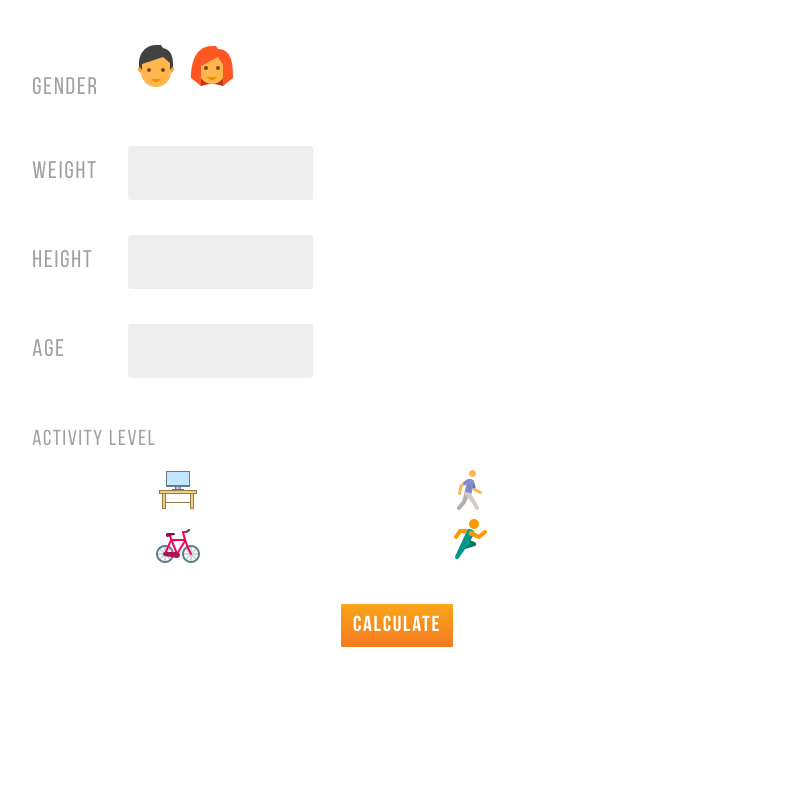
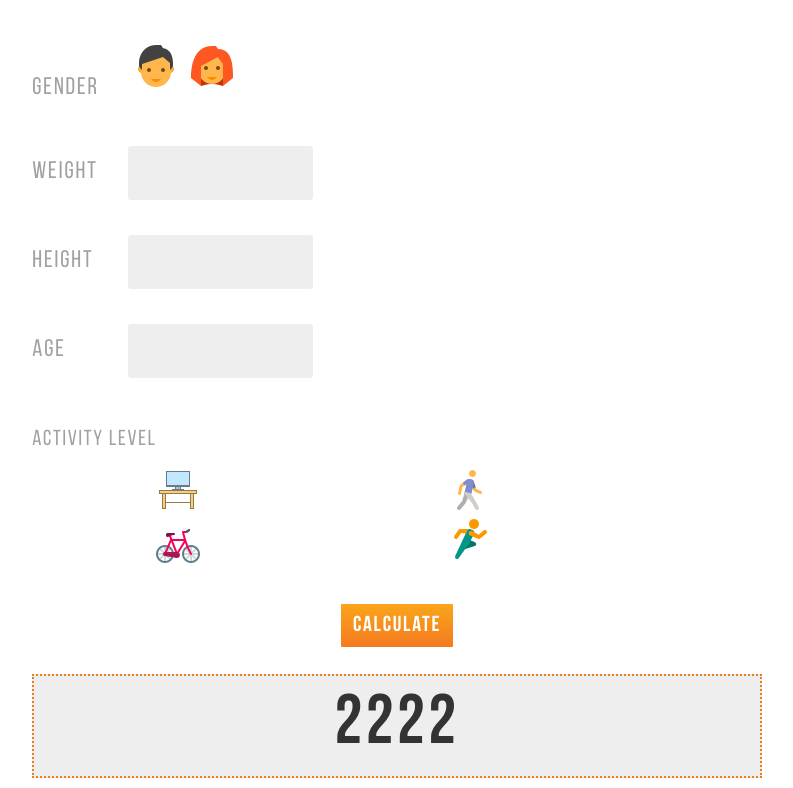
Before and after one commit to brandlej3/health-calc, a React (Create React App) app: page / in a window 1280 px wide. Shown: the part 240-1028 px from the top of the page, without its empty margins (243-1036 px from the left). Before the commit the page ends 914 px from the top, so only its background shows below. Built offline with nearby package versions, Linux system fonts and the light colour scheme.

Commit message:
adding calorie display component

```diff
--- a/src/App.js
+++ b/src/App.js
@@ -3,6 +3,7 @@ import './App.css';
 import { Modal, Button, Grid, Row, Col, Jumbotron } from 'react-bootstrap';
 import PropTypes from 'prop-types';
 import { CalorieDisplay } from './Display.js';
+import Display from './CalcDisplay.js';
 
 class App extends Component {
   state = {
@@ -93,7 +94,7 @@ class App extends Component {
           </Row>
           <Row>
             <Col xs={12} md={12}>
-              <h2 className="subheader-text">Calculator to see how much you should eat everyday.</h2>
+              <h2 className="subheader-text">Calculator to see how much you should eat everyday</h2>
               <p className="sub-subheader-text">Consult a doctor before making any extreme changes</p>
             </Col>
           </Row>
@@ -141,6 +142,11 @@ class App extends Component {
             </Col>
             {this.state.clicked ? this.renderCalorieDisplay() : ""}
           </Row>
+          <Row>
+            <Col xs={12} md={12}>
+              < Display value="2222"/>
+            </Col>
+          </Row>
         </Grid>
 
         <Modal show={this.state.showToggle} onHide={this.handleMouseOut} >
--- /dev/null
+++ b/src/CalcDisplay.css
@@ -0,0 +1,8 @@
+.display {
+    font-family: 'Bebas_bold';
+    font-size: 5em;
+    text-align: center;
+    letter-spacing: .05em;
+    border: 2px dotted #E97E21;
+    background: #eee none repeat scroll 0 0;
+}
--- /dev/null
+++ b/src/CalcDisplay.js
@@ -0,0 +1,14 @@
+import React from 'react';
+import './CalcDisplay.css';
+
+class Display extends React.Component {
+    render() {
+        return (
+            <div>
+                <p className="display">{this.props.value}</p>
+            </div>
+        );
+    }
+
+}
+export default Display;
```
Also changed, not shown: src/Model.css (deleted, +0 -20 lines), src/Model.js (deleted, +0 -15 lines).
